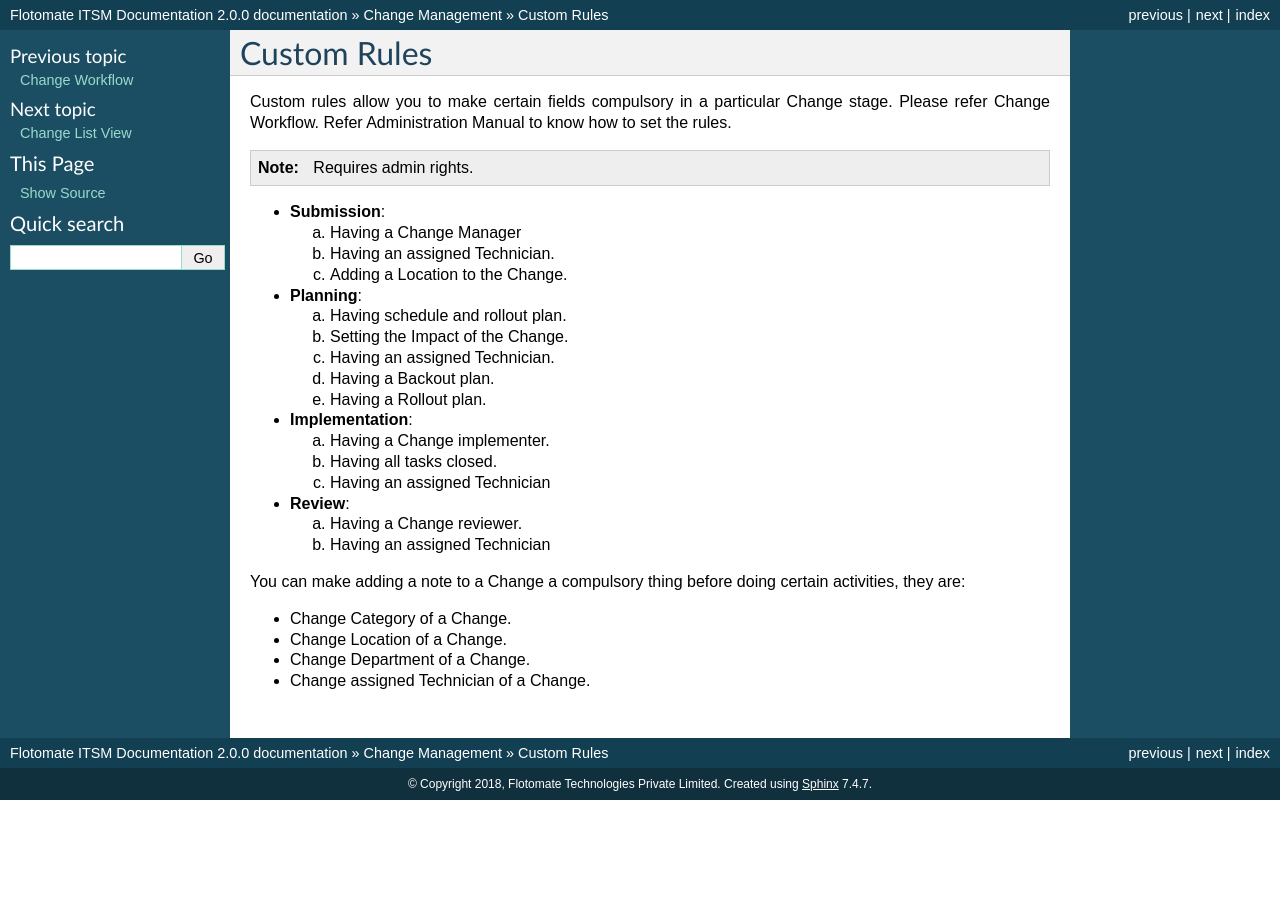
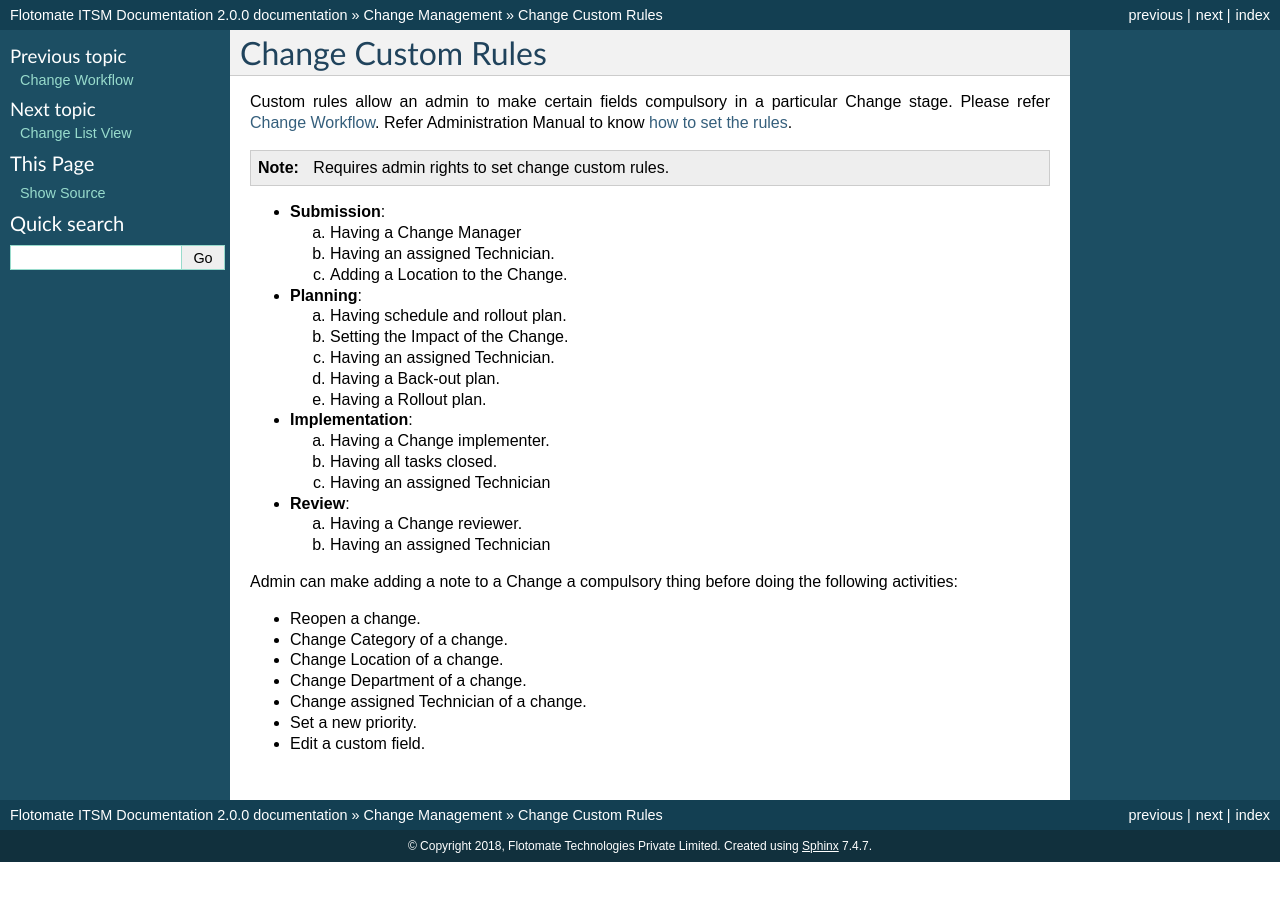
Before and after one commit to Flotomate/product_docs, a Sphinx documentation site: the page built from source/change-management/cm-custom-rules.rst, in a window 1280 px wide. Built offline with Sphinx 7.4.7, drawn with Linux system fonts in a browser that asks for light colours; pages that are not in the unit, such as notebooks, are missing from menus.

Commit message:
Update to change management.

```diff
--- a/source/change-management/cm-custom-rules.rst
+++ b/source/change-management/cm-custom-rules.rst
@@ -1,12 +1,14 @@
-************
-Custom Rules
-************
+.. _custom rules:
 
-Custom rules allow you to make certain fields compulsory in a particular
-Change stage. Please refer Change Workflow. Refer Administration Manual
-to know how to set the rules.
+*******************
+Change Custom Rules
+*******************
 
-.. note:: Requires admin rights.
+Custom rules allow an admin to make certain fields compulsory in a particular
+Change stage. Please refer :ref:`Change Workflow`. Refer Administration Manual
+to know :ref:`how to set the rules <ad-custom-rule>`.
+
+.. note:: Requires admin rights to set change custom rules.
 
 -  **Submission**:
 
@@ -24,7 +26,7 @@
 
    c. Having an assigned Technician.
 
-   d. Having a Backout plan.
+   d. Having a Back-out plan.
 
    e. Having a Rollout plan.
 
@@ -42,13 +44,19 @@
 
    b. Having an assigned Technician
 
-You can make adding a note to a Change a compulsory thing before doing
-certain activities, they are:
+Admin can make adding a note to a Change a compulsory thing before doing
+the following activities:
 
--  Change Category of a Change.
+-  Reopen a change.
 
--  Change Location of a Change.
+-  Change Category of a change.
 
--  Change Department of a Change.
+-  Change Location of a change.
 
--  Change assigned Technician of a Change.
+-  Change Department of a change.
+
+-  Change assigned Technician of a change.
+
+-  Set a new priority.
+
+-  Edit a custom field.
```
Also changed, not shown: source/change-management/change-list-view.rst (+22 -11 lines), source/change-management/change-workflow.rst (+12 -12 lines), source/change-management/submitting-a-rfc.rst (+30 -47 lines), source/request-management/request-management-technician/creating-a-request.rst (+3 -4 lines).
